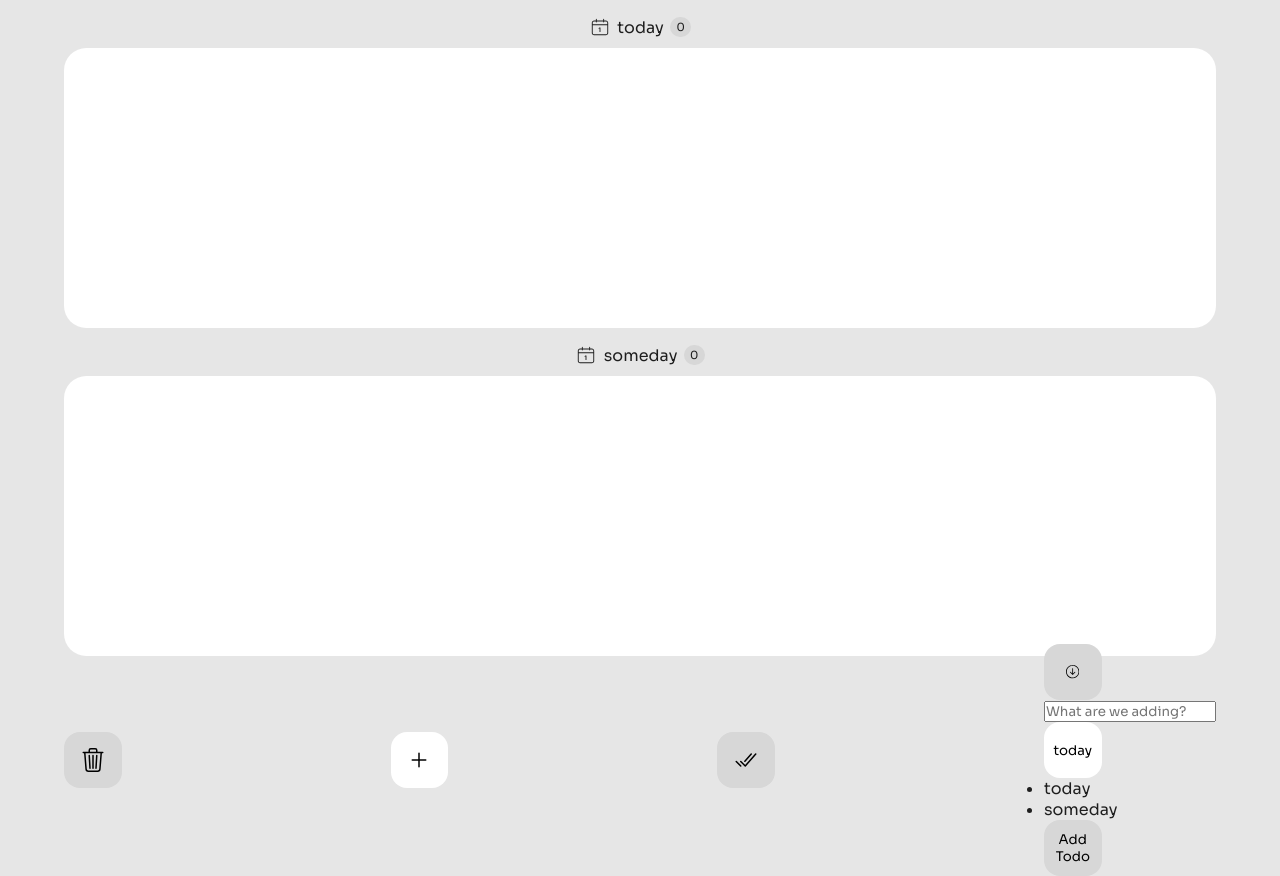
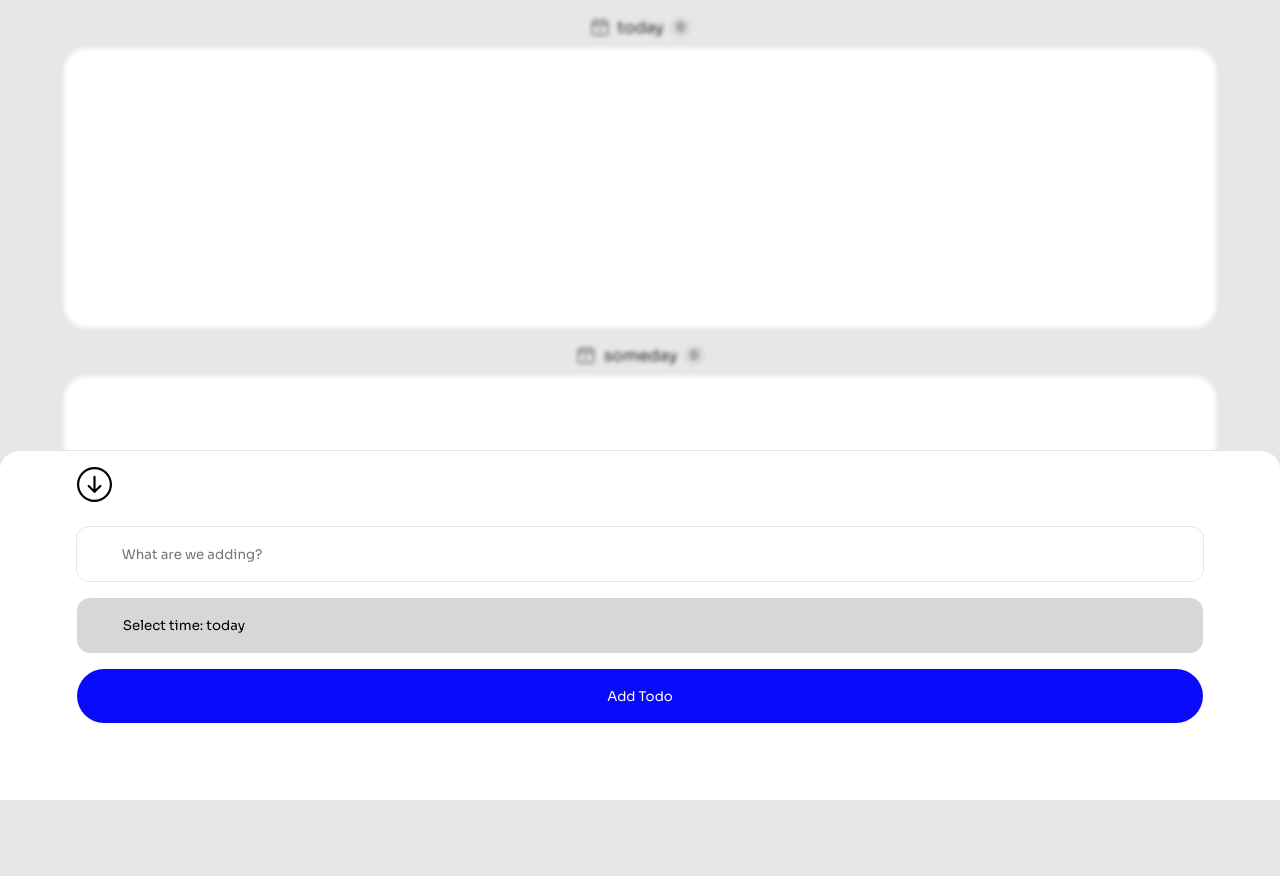
Before and after one commit to Charmingdc/DayForge, a React (Vite) app: page / in a window 1280 px wide. Both pictures are taken after a click on the button 640 px from the left and 760 px from the top of the page. After the commit the page ends 800 px from the top, so only its background shows below. Built offline with nearby package versions, Linux system fonts and the light colour scheme.

Commit message:
Add sonner for toast notifications, enhance FooterNav and TodoList components with user feedback, and implement new todo form styles

```diff
--- a/package.json
+++ b/package.json
@@ -12,7 +12,8 @@
   "dependencies": {
     "react": "^19.0.0",
     "react-dom": "^19.0.0",
-    "react-icons": "^5.5.0"
+    "react-icons": "^5.5.0",
+    "sonner": "^2.0.1"
   },
   "devDependencies": {
     "@eslint/js": "^9.18.0",
--- a/src/App.css
+++ b/src/App.css
@@ -143,6 +143,117 @@ main {
  text-overflow: ellipsis;
 }
 
+.overlay {
+ width: 100vw;
+ height: 100vh;
+ position: fixed;
+ top: 0;
+ left: 50%;
+ display: flex;
+ align-items: flex-end;
+ justify-content: center;
+ background-color: rgba(255, 255, 255, .05);
+ backdrop-filter: blur(2px);
+ -webkit-backdrop-filter: blur(2px);
+ transform: translateX(-50%);
+ z-index: 5;
+}
+
+.todo-form {
+ width: 88vw;
+ height: auto;
+ display: flex;
+ flex-direction: column;
+ align-items: center;
+ padding: 1rem 6vw;
+ padding-bottom: 4rem;
+ background: var(--accent-color);
+ border-top: .1rem solid var(--bg-color);
+ border-top-left-radius: 1.2rem;
+ border-top-right-radius: 1.2rem;
+ z-index: 10;
+}
+
+.hide-form-btn {
+ align-self: flex-start;
+ width: auto;
+ height: auto;
+ background: transparent;
+}
+
+.todo-form > input {
+ width: 92%;
+ height: 3.4rem;
+ padding-inline: 4%;
+ background: transparent;
+ border: .1rem solid var(--bg-color);
+ border-radius: .8rem;
+ margin-top: 1.5rem;
+}
+
+.todo-form .time-selector {
+ width: 100%;
+ height: 3.4rem;
+ display: flex;
+ align-items: center;
+ justify-content: flex-start;
+ padding-left: 4%;
+ background-color: var(--shade-color);
+ border: .1rem solid var(--shade-color);
+ border-radius: .8rem;
+ margin-block: 1rem;
+}
+
+.timeval-options {
+ width: 100%;
+ height: 0rem;
+ display: flex;
+ flex-direction: column;
+ align-items: center;
+ list-style: none;
+ overflow: hidden;
+ border: none;
+ border-radius: .8rem;
+ margin-top: -.8rem;
+ transform: scale(0.9);
+ transition: .4s;
+}
+
+.active-timeval-options {
+ height: 6rem;
+ border: .060rem solid var(--shade-color);
+ transform: scale(1);
+ transition: .4s;
+}
+
+.timeval-options li {
+ width: 96%;
+ height: 3rem;
+ display: flex;
+ align-items: center;
+ padding-left: 4%;
+ background: transparent;
+ border-radius: .8rem;
+ transition: .4s;
+}
+.timeval-options li:hover {
+ background-color: var(--shade-color);
+}
+.timeval-options li:first-of-type {
+ border: .060rem solid var(--shade-color);
+}
+
+.submit-form-btn {
+ width: 100%;
+ height: 3.4rem;
+ color: var(--accent-color);
+ background-color: rgb(10, 10, 250);
+ border: none;
+ border-radius: 1.8rem;
+ margin-block: .8rem;
+}
+
+
 footer {
  position: absolute;
  bottom: 0;
--- a/src/App.tsx
+++ b/src/App.tsx
@@ -1,5 +1,5 @@
 import { useState } from 'react';
-
+import { Toaster } from 'sonner';
 import useTodos from './hooks/useTodos.tsx';
 import TodoList from './components/TodoList.tsx';
 import FooterNav from './components/FooterNav.tsx';
@@ -31,6 +31,14 @@ const App = () => {
      </footer>
 
      <PWABadge />
+     <Toaster
+      richColors={true}
+      closeButton={true}
+      toastOptions={{
+        style: {
+          borderRadius: '2rem',
+        },
+      }} />
     </>
   )
 }
--- a/src/components/FooterNav.tsx
+++ b/src/components/FooterNav.tsx
@@ -1,4 +1,6 @@
 import { useState } from "react";
+import { toast } from "sonner";
+
 import { BsTrash3 } from "react-icons/bs";
 import { IoCheckmarkDoneOutline, IoAdd } from "react-icons/io5";
 import { SlArrowDownCircle } from "react-icons/sl";
@@ -14,20 +16,27 @@ type FooterProps = {
 
 const FooterNav: React.FC<FooterProps> = ({ setTodos, selectedTodos, setSelectedTodos, addTodo, deleteTodo }) => {
  const [showTodoForm, setShowTodoForm] = useState<boolean>(false);
+ const [showTimeOptions, setShowTimeOptions] = useState<boolean>(false);
  const [todoTextVal, setTodoTextVal] = useState<string>('');
  const [todoTimeVal, setTodoTimeVal] = useState<'today' | 'someday'>('today');
 
 
  const handleTodoDeletion = (): void => {
+  if (selectedTodos.length === 0) {
+   toast.error('No todo selected 🤓');
+   return;
+  }
+
   deleteTodo(selectedTodos);
+
+  toast.success('Selected todos deleted 👻');
   setSelectedTodos([]);
  }
 
  const handleAddNewTodo = (e: React.FormEvent) => {
-  setShowTodoForm(false);
-
+  e.preventDefault();
   if (!todoTextVal.trim()) {
-    alert('Empty text');
+   toast.error('Todo text cannot be empty');
    return
   }
 
@@ -37,14 +46,28 @@ const FooterNav: React.FC<FooterProps> = ({ setTodos, selectedTodos, setSelected
 	todoTime: todoTimeVal,
 	isCompleted: false
   });
+
+  toast.success('Todo addded ✅');
+  setTodoTextVal('');
+  setTodoTimeVal('today');
+  setShowTimeOptions(false);
+  setShowTodoForm(false);
  }
 
  const markSelectedAsCompleted = () => {
+   if (selectedTodos.length === 0) {
+    toast.error('No todo selected 🤓');
+	return;
+   }
+
+
    setTodos((prevTodos: TodoProps[]) =>
 	 prevTodos.map(todo =>
 	   selectedTodos.includes(todo.id) ? { ...todo, isCompleted: !todo.isCompleted } : todo
 	 )
    );
+
+   toast.success('Selected todos marked as completed 🎉');
    setSelectedTodos([]);
  };
 
@@ -65,9 +88,10 @@ const FooterNav: React.FC<FooterProps> = ({ setTodos, selectedTodos, setSelected
 
 
 	{ showTodoForm &&
+	 <div className="overlay">
 	  <form className="todo-form" onSubmit={handleAddNewTodo}>
-	  <button type="button" onClick={() => setShowTodoForm(false)}>
-	   <SlArrowDownCircle />
+	   <button type="button" className="hide-form-btn" onClick={() => setShowTodoForm(false)}>
+	    <SlArrowDownCircle size={35} />
 	   </button>
 
 	   <input
@@ -76,19 +100,20 @@ const FooterNav: React.FC<FooterProps> = ({ setTodos, selectedTodos, setSelected
 		 value={todoTextVal}
 	  	 onChange={(e) => setTodoTextVal(e.target.value)} />
 
-	  <button type="button">
-	   { todoTimeVal }
+	   <button type="button" className="time-selector" onClick={() => setShowTimeOptions(!showTimeOptions)}>
+	    Select time: { todoTimeVal }
 	   </button>
 
-	  <ul>
+	   <ul className={showTimeOptions ? 'timeval-options active-timeval-options' : 'timeval-options'}>
 	    <li onClick={() => setTodoTimeVal('today')}> today </li>
 	    <li onClick={() => setTodoTimeVal('someday')}> someday </li>
 	   </ul>
 
-	  <button type="submit">
+	   <button type="submit" className="submit-form-btn">
 		 Add Todo
 	   </button>
-	 </form>}
+	  </form>
+	</div>}
   </section>
  );
 };
--- a/src/components/TodoList.tsx
+++ b/src/components/TodoList.tsx
@@ -1,4 +1,6 @@
 import { useState, useEffect } from 'react';
+import { toast } from "sonner";
+
 import { TodoProps } from "../types";
 import { CiCalendarDate } from "react-icons/ci";
 import { PiArrowBendRightDown, PiArrowBendRightUp } from "react-icons/pi";
@@ -29,6 +31,7 @@ const TodoList: React.FC<TodoListProps> = ({ todos, selectedTodos, setSelectedTo
 
     setTodaysTodos(todos.filter((t) => t.todoTime === 'today'));
     setSomedaysTodos(todos.filter((t) => t.todoTime === 'someday'));
+    toast('Todo time changed 🌚');
   };
 
 
```
Also changed, not shown: 1 other file (tests, documents, lock files or other folders). Lines whose indentation alone changed are shown as unchanged.
